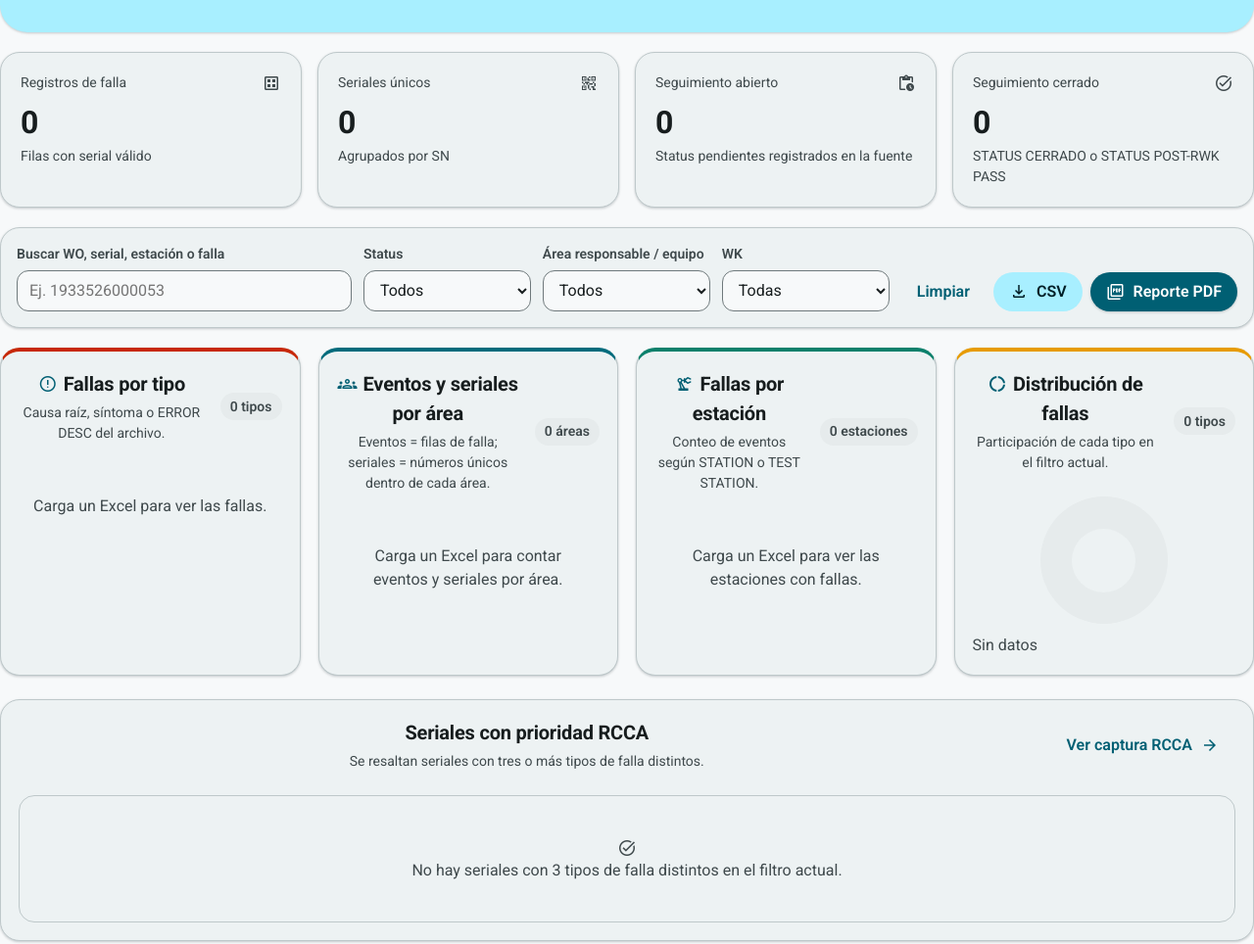
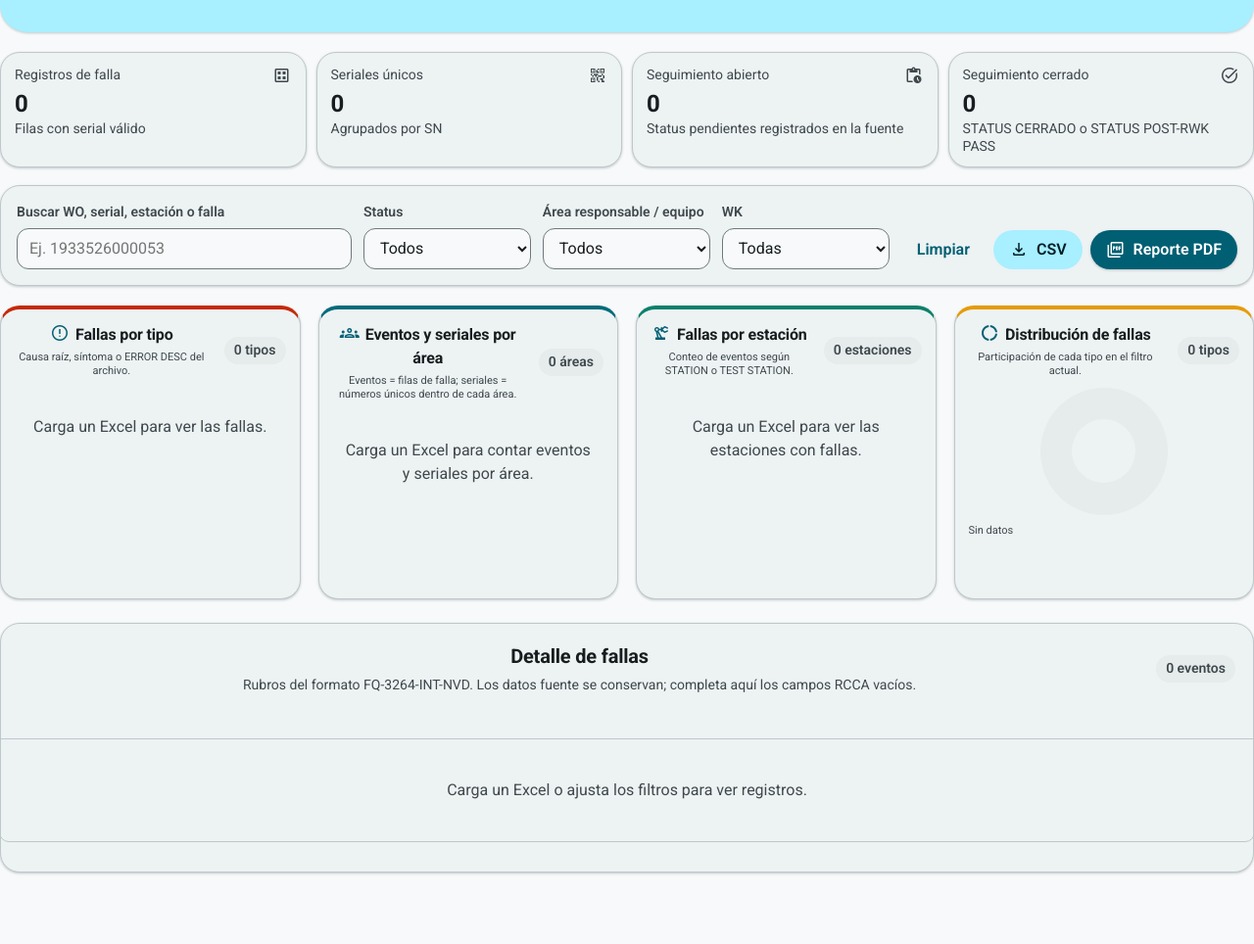
Before and after one commit to gabo566/rcca-dashboard, a website: page rcca-dashboard.html in a window 1280 px wide. Shown: the part 465-1429 px from the top of the page at 98% size. After the commit the page ends 1386 px from the top, so only its background shows below. Drawn offline with nearby package versions, Linux system fonts and the light colour scheme.

Commit message:
fix(rcca): compact chart cards

```diff
--- a/rcca-dashboard.html
+++ b/rcca-dashboard.html
@@ -213,12 +213,12 @@
     .hero-stat-button:disabled { cursor: not-allowed; opacity: .65; }
     .hero-stat-button strong { font-size: 24px; font-variant-numeric: tabular-nums; }
 
-    .kpi-grid { display: grid; grid-template-columns: repeat(4, 1fr); gap: 16px; margin-bottom: 20px; }
+    .kpi-grid { display: grid; grid-template-columns: repeat(4, 1fr); gap: 10px; margin-bottom: 18px; }
     .card { background: var(--md-surface-container); border: 1px solid var(--md-outline-variant); border-radius: var(--radius-card); box-shadow: var(--shadow-1); }
-    .kpi-card { min-height: 126px; padding: 20px; }
-    .kpi-card .label { display: flex; align-items: center; justify-content: space-between; gap: 12px; color: var(--md-on-surface-variant); font-size: 13px; }
-    .kpi-card .value { margin-top: 14px; font-size: 32px; line-height: 1; font-weight: 700; letter-spacing: -.03em; }
-    .kpi-card .hint { margin-top: 8px; color: var(--md-on-surface-variant); font-size: 12px; }
+    .kpi-card { min-height: 92px; padding: 12px 14px; }
+    .kpi-card .label { display: flex; align-items: center; justify-content: space-between; gap: 8px; color: var(--md-on-surface-variant); font-size: 11px; }
+    .kpi-card .value { margin-top: 7px; font-size: 24px; line-height: 1; font-weight: 700; letter-spacing: -.03em; }
+    .kpi-card .hint { margin-top: 5px; color: var(--md-on-surface-variant); font-size: 10px; line-height: 1.25; }
 
     .toolbar-card { padding: 16px; margin-bottom: 20px; }
     .toolbar { display: flex; flex-wrap: wrap; align-items: end; gap: 12px; }
@@ -245,17 +245,22 @@
     .panel-header p { margin-top: 4px; color: var(--md-on-surface-variant); font-size: 12px; }
     .bar-chart { display: grid; gap: 8px; }
     .bar-row { display: grid; grid-template-columns: minmax(100px, 1.2fr) 2fr 40px; gap: 12px; align-items: center; }
-    .bar-label { color: var(--md-on-surface-variant); font-size: 14px; overflow-wrap: anywhere; }
+    .bar-label { display: -webkit-box; -webkit-box-orient: vertical; -webkit-line-clamp: 2; overflow: hidden; color: var(--md-on-surface-variant); font-size: 11px; line-height: 1.2; overflow-wrap: anywhere; }
     .bar-track { height: 9px; overflow: hidden; border-radius: 99px; background: var(--md-surface-container-high); }
     .bar-fill { height: 100%; min-width: 3px; border-radius: inherit; transition: width .25s ease; }
     .bar-value { color: var(--md-on-surface); font-weight: 700; text-align: right; }
     .empty-chart { padding: 28px 10px; color: var(--md-on-surface-variant); text-align: center; }
     .chart-grid { display: grid; grid-template-columns: repeat(4, minmax(0, 1fr)); gap: 18px; margin-bottom: 24px; }
     .chart-grid > :last-child { grid-column: auto; }
-    .donut-layout { display: grid; grid-template-columns: minmax(80px, 1fr); align-items: center; gap: 10px; }
+    .chart-grid > .panel { height: 300px; min-height: 0; padding: 14px; overflow: hidden; }
+    .chart-grid .panel-header { margin-bottom: 10px; }
+    .chart-grid .panel-header h2 { font-size: 16px; }
+    .chart-grid .panel-header p { font-size: 11px; line-height: 1.25; }
+    .chart-grid .bar-chart, .chart-grid .area-chart { width: 100%; max-width: 360px; max-height: 174px; margin: 0 auto; overflow: auto; }
+    .donut-layout { display: grid; grid-template-columns: minmax(80px, 1fr); align-items: center; justify-items: center; gap: 8px; max-height: 184px; overflow: auto; }
     .donut { width: min(100%, 130px); aspect-ratio: 1; justify-self: center; border-radius: 50%; position: relative; }
     .donut::after { content: ""; position: absolute; inset: 25%; border-radius: 50%; background: var(--md-surface-container); }
-    .donut-legend { display: grid; gap: 8px; }
+    .donut-legend { display: grid; gap: 5px; width: 100%; font-size: 11px; }
     .legend-row { display: grid; grid-template-columns: 10px minmax(0, 1fr) auto; gap: 10px; align-items: center; font-size: 14px; }
     .legend-swatch { width: 10px; height: 10px; border-radius: 3px; }
     .legend-label { color: var(--md-on-surface-variant); overflow-wrap: anywhere; }
@@ -281,7 +286,7 @@
     .file-input-inline { position: absolute; width: 1px; height: 1px; opacity: 0; pointer-events: none; }
     .evidence-file { color: var(--md-on-surface-variant); overflow-wrap: anywhere; }
     .sr-only { position: absolute; width: 1px; height: 1px; padding: 0; margin: -1px; overflow: hidden; clip: rect(0, 0, 0, 0); white-space: nowrap; border: 0; }
-    .area-chart { display: grid; gap: 8px; }
+    .area-chart { display: grid; gap: 6px; }
     .area-chart-legend { display: flex; flex-wrap: wrap; gap: 16px; color: var(--md-on-surface-variant); font-size: 12px; }
     .area-chart-legend span { display: inline-flex; align-items: center; gap: 7px; }
     .area-chart-swatch { width: 10px; height: 10px; border-radius: 3px; }
@@ -451,7 +456,6 @@
             <article class="card panel"><div class="panel-header"><div><h2><span class="chart-title-icon material-symbols-outlined" aria-hidden="true">donut_large</span>Distribución de fallas</h2><p>Participación de cada tipo en el filtro actual.</p></div><span class="count-chip" id="pieChartCount">0 tipos</span></div><div class="donut-layout"><div id="failureDonut" class="donut" role="img" aria-label="Gráfica pastel de fallas"></div><div id="failureLegend" class="donut-legend"></div></div></article>
           </div>
 
-          <section class="card panel rcca-panel"><div class="panel-header"><div><h2>Seriales con prioridad RCCA</h2><p>Se resaltan seriales con tres o más tipos de falla distintos.</p></div><button class="text-button" type="button" data-view-target="rcca">Ver captura RCCA <span class="material-symbols-outlined">arrow_forward</span></button></div><div id="priorityTable" class="table-wrap"></div></section>
           <section class="card panel"><div class="panel-header"><div><h2>Detalle de fallas</h2><p>Rubros del formato FQ-3264-INT-NVD. Los datos fuente se conservan; completa aquí los campos RCCA vacíos.</p></div><span class="count-chip" id="incidentCount">0 eventos</span></div><div id="rccaTableSaveStatus" class="table-save-status" role="status" aria-live="polite"></div><div id="incidentTable" class="table-wrap rcca-table-wrap" role="region" aria-label="Detalle completo de fallas; desplázate horizontalmente para revisar todos los rubros" tabindex="0"></div><div id="incidentFooter" class="table-footer"></div></section>
         </section>
 
@@ -724,11 +728,6 @@
         legend.innerHTML = data.map(([label, value], index) => `<div class="legend-row"><span class="legend-swatch" style="background:${chartPalette[index % chartPalette.length]}"></span><span class="legend-label" title="${escapeHtml(label)}">${escapeHtml(label)}</span><strong>${Math.round(value / total * 100)}%</strong></div>`).join('');
       }
       function statusChip(status) { const normalized = upper(status) || 'SIN STATUS'; return `<span class="status-chip" data-status="${escapeHtml(normalized)}">${escapeHtml(normalized)}</span>`; }
-      function priorityRows(groups, limit = 8) {
-        const candidates = groups.filter(group => group.requiresRcca).slice(0, limit);
-        if (!candidates.length) return `<div class="empty-state"><span class="material-symbols-outlined">task_alt</span><p>No hay seriales con 3 tipos de falla distintos en el filtro actual.</p></div>`;
-        return `<table><thead><tr><th>Serial</th><th>Fallas</th><th>Tipos detectados</th><th>Área responsable</th><th>Status</th><th>Acción</th></tr></thead><tbody>${candidates.map(group => `<tr><td><button class="serial-link" type="button" data-serial="${escapeHtml(group.serial)}">${escapeHtml(group.serial)}</button></td><td><span class="risk"><span class="material-symbols-outlined">priority_high</span>${group.failureCount}</span></td><td>${escapeHtml(group.types.slice(0, 3).join(' · '))}</td><td>${escapeHtml(group.owners.join(', ') || 'Sin asignación')}</td><td>${statusChip(group.latest.status)}</td><td><button class="text-button" type="button" data-serial="${escapeHtml(group.serial)}">Abrir</button></td></tr>`).join('')}</tbody></table>`;
-      }
       function historyRows(groups) {
         if (!groups.length) return `<div class="empty-state"><span class="material-symbols-outlined">search_off</span><p>No hay seriales para mostrar.</p></div>`;
         return `<table><thead><tr><th>Serial</th><th>Registros</th><th>Tipos distintos</th><th>Áreas responsables</th><th>Último status</th><th>RCCA</th></tr></thead><tbody>${groups.map(group => `<tr><td><button class="serial-link" type="button" data-serial="${escapeHtml(group.serial)}">${escapeHtml(group.serial)}</button></td><td>${group.failureCount}</td><td>${group.types.length}</td><td>${escapeHtml(group.owners.join(', ') || 'Sin asignación')}</td><td>${statusChip(group.latest.status)}</td><td>${group.requiresRcca ? '<span class="risk"><span class="material-symbols-outlined">priority_high</span>Requerido</span>' : '<span class="muted">No aplica</span>'}</td></tr>`).join('')}</tbody></table>`;
@@ -784,7 +783,6 @@
         $('#ownerChartCount').textContent = `${areaCounts.filter(item => item.events).length} áreas`;
         $('#stationChartCount').textContent = `${stationCounts.length} estaciones`;
         $('#pieChartCount').textContent = `${failureCounts.length} tipos`;
-        $('#priorityTable').innerHTML = priorityRows(groupBySerial(rows));
         $('#historyTable').innerHTML = historyRows(groupBySerial(rows));
         $('#historyCount').textContent = `${m.serials} seriales`;
         renderIncidentTable(rows);
```
